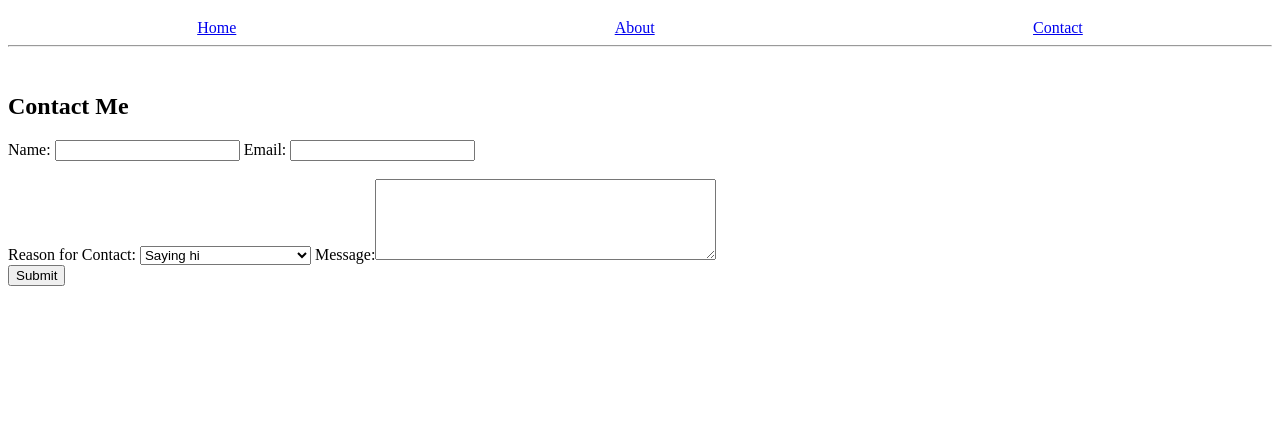
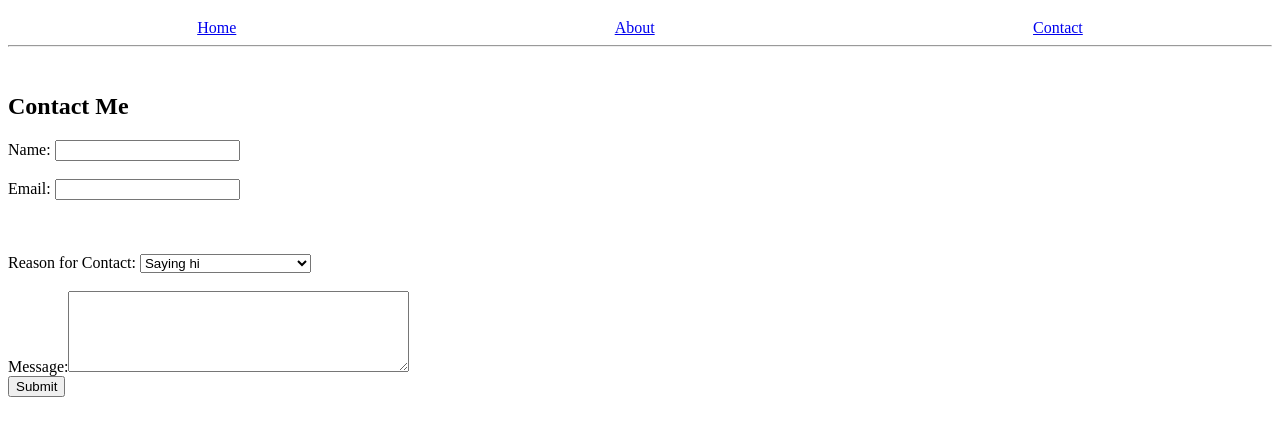
Before and after one commit to walnutta/mi349_blog, a plain HTML site: page contact.html in a window 1280 px wide. Shown: the part 61-496 px from the top of the page. Drawn offline with Linux system fonts and the light colour scheme.

Commit message:
formatting

```diff
--- a/contact.html
+++ b/contact.html
@@ -20,9 +20,9 @@
 
     <h2>Contact Me</h2>
     <form data-netlify="true">
-    <label for="name">Name:  <input type="text" name="name" required> </label>
+    <label for="name">Name:  <input type="text" name="name" required> </label><br><br>
 
-    <label for="email">Email: <input type="email" name="email" required><br><br></label>
+    <label for="email">Email: <input type="email" name="email" required><br><br></label><br><br>
 
 
     <label for="reason">Reason for Contact:
@@ -31,7 +31,7 @@
         <option value="contractor">Looking for a contractor</option>
         <option value="interview">Interested in an interview</option>
         </select>
-    </label>
+    </label><br><br>
 
 
     <label for="message">Message:<textarea id="message" name="message" rows="5" cols="40"></textarea></label><br>
```
